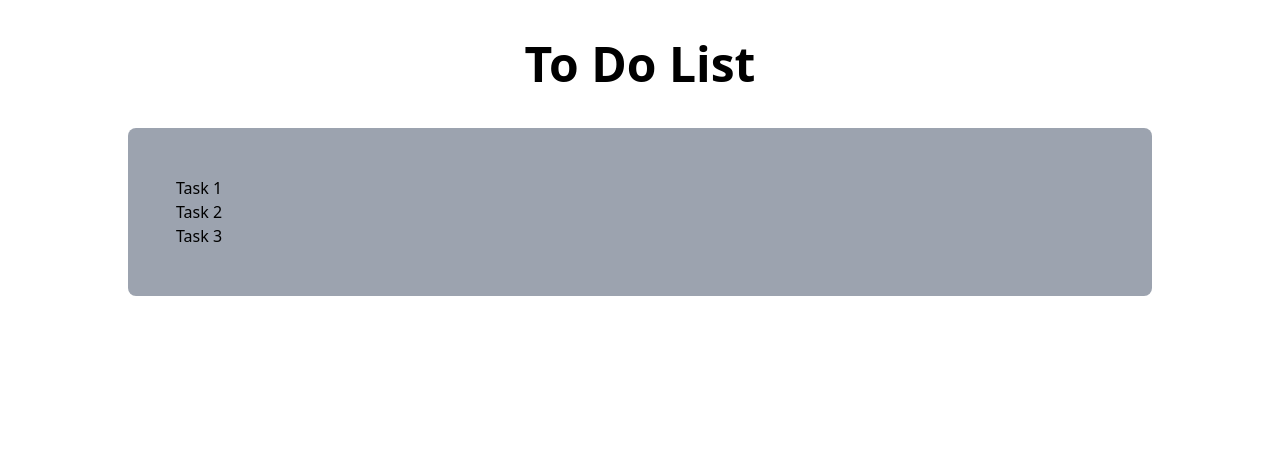
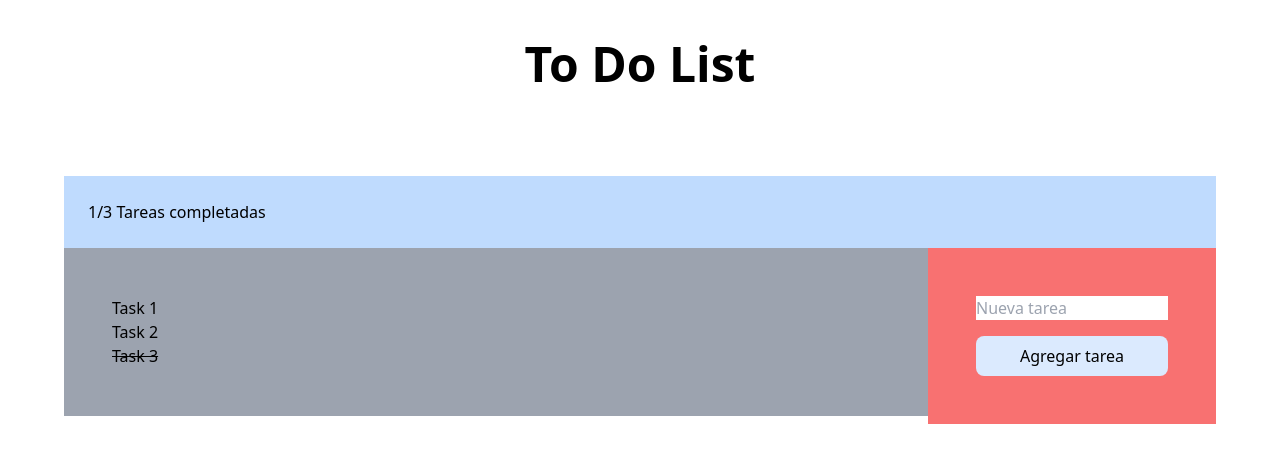
Before and after one commit to ivanillera/todo-list-react, a React (Vite) app: page / in a window 1280 px wide. Shown: the top 462 px of the page. Built offline with nearby package versions, Linux system fonts and the light colour scheme.

Commit message:
toggleTodo. completedTodos. button addTodo.

```diff
--- a/src/App.jsx
+++ b/src/App.jsx
@@ -1,18 +1,45 @@
 import "./App.css";
-import TodoList from "./components/TodoList";
+import { TodoList } from "./components/TodoList";
+import { TodoForm } from "./components/TodoForm";
+import { Header } from "./components/Header";
+import { useState } from "react";
 
 function App() {
+  const [todos, setTodos] = useState([
+    { id: 1, title: "Task 1", completed: false },
+    { id: 2, title: "Task 2", completed: false },
+    { id: 3, title: "Task 3", completed: true },
+  ]);
+
+  const addTodo = (title) => {
+    setTodos([...todos, { id: Date.now(), title, completed: false }]);
+  };
+
+  const toggleTodo = (id) => {
+    setTodos(
+      todos.map((todo) =>
+        todo.id === id ? { ...todo, completed: !todo.completed } : todo
+      )
+    );
+  };
+
   return (
     <>
       <main>
-        <section>
-          <h1 className="text-5xl flex justify-center items-center my-10 font-bold">
-            To Do List
-          </h1>
-          <div className="bg-gray-400 p-12 rounded-lg mx-32 my-10">
-            <TodoList />
+        <h1 className="text-5xl flex justify-center items-center my-10 font-bold">
+          To Do List
+        </h1>
+        <div className="p-12 mx-4">
+          <Header todos={todos} />
+          <div className="flex flex-row">
+            <div className="w-3/4">
+              <TodoList todos={todos} toggleTodo={toggleTodo} />
+            </div>
+            <div className="w-1/4">
+              <TodoForm addTodo={addTodo} />
+            </div>
           </div>
-        </section>
+        </div>
       </main>
     </>
   );
--- /dev/null
+++ b/src/components/Header.jsx
@@ -0,0 +1,11 @@
+import React from "react";
+
+export const Header = ({ todos }) => {
+  const completedTasks = todos.filter((todo) => todo.completed).length;
+
+  return (
+    <div className="bg-blue-200 p-6">
+      {completedTasks}/{todos.length} Tareas completadas
+    </div>
+  );
+};
--- /dev/null
+++ b/src/components/TodoForm.jsx
@@ -0,0 +1,26 @@
+import React, { useState } from "react";
+
+export const TodoForm = ({ addTodo }) => {
+  const [newTodo, setNewTodo] = useState("");
+
+  const handleSubmit = (e) => {
+    setNewTodo(e.target.value);
+  };
+
+  return (
+    <div className="bg-red-400 p-12 flex flex-col space-y-4">
+      <input
+        type="text"
+        placeholder="Nueva tarea"
+        value={newTodo}
+        onChange={handleSubmit}
+      />
+      <button
+        className="bg-blue-100 p-2 rounded-lg"
+        onClick={() => addTodo(newTodo)}
+      >
+        Agregar tarea
+      </button>
+    </div>
+  );
+};
--- a/src/components/TodoItem.jsx
+++ b/src/components/TodoItem.jsx
@@ -1,9 +1,17 @@
 import React from "react";
 
-export const TodoItem = ({ todo }) => {
+export const TodoItem = ({ todo, toggleTodo }) => {
   return (
     <div>
-      <span>{todo.title}</span>
+      <span
+        onClick={() => toggleTodo(todo.id)}
+        style={{
+          cursor: "pointer",
+          textDecoration: todo.completed ? "line-through" : "none",
+        }}
+      >
+        {todo.title}
+      </span>
     </div>
   );
 };
--- a/src/components/TodoList.jsx
+++ b/src/components/TodoList.jsx
@@ -2,22 +2,14 @@ import React from "react";
 import { useState } from "react";
 import { TodoItem } from "./TodoItem";
 
-const TodoList = () => {
-  const [todos, setTodos] = useState([
-    { id: 1, title: "Task 1", completed: false },
-    { id: 2, title: "Task 2", completed: false },
-    { id: 3, title: "Task 3", completed: true },
-  ]);
-
+export const TodoList = ({ todos, toggleTodo }) => {
   return (
-    <div>
+    <div className="bg-gray-400 p-12">
       <ul>
         {todos.map((todo) => (
-          <TodoItem key={todo.id} todo={todo} />
+          <TodoItem key={todo.id} todo={todo} toggleTodo={toggleTodo} />
         ))}
       </ul>
     </div>
   );
 };
-
-export default TodoList;
```
